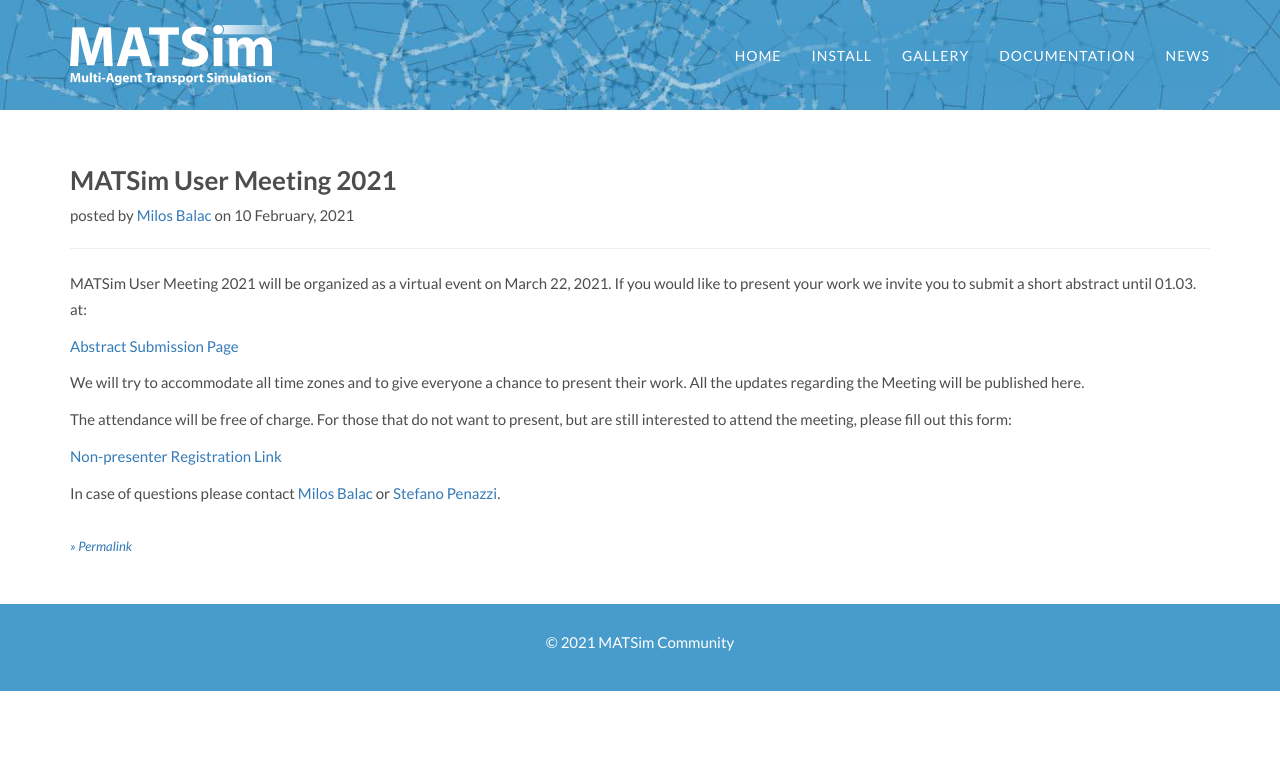
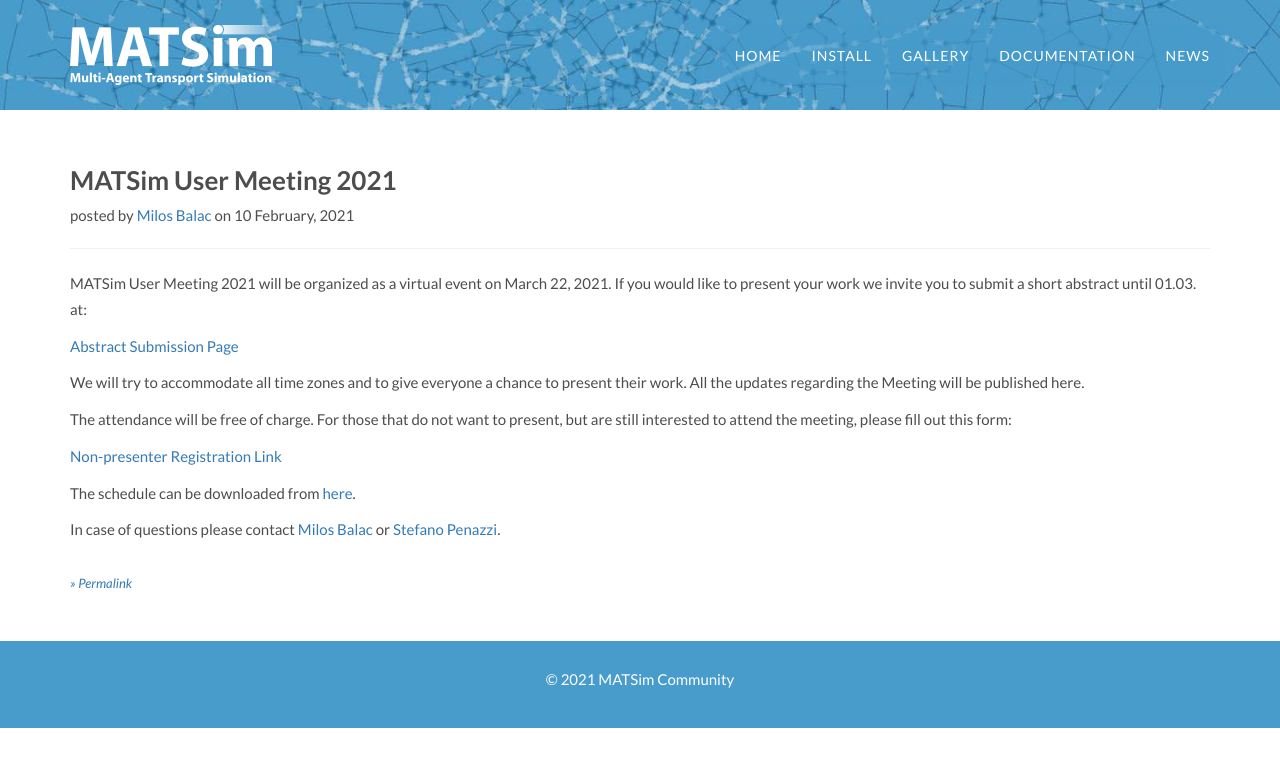
Before and after one commit to matsim-org/jekyll-website, a Jekyll site: the page built from _posts/2021-02-10-matsim-user-meeting-2021.md, in a window 1280 px wide. Shown: the top 767 px of the page. Built offline with Jekyll 4.4.1, drawn with Linux system fonts in a browser that asks for light colours; some web fonts are replaced.

Commit message:
Update 2021-02-10-matsim-user-meeting-2021.md
Adding the link to the schedule.

```diff
--- a/_posts/2021-02-10-matsim-user-meeting-2021.md
+++ b/_posts/2021-02-10-matsim-user-meeting-2021.md
@@ -15,4 +15,6 @@
 
 [Non-presenter Registration Link](https://forms.gle/dMAg9bevXFci6jCd9)
 
+The schedule can be downloaded from [here](https://matsim.atlassian.net/wiki/pages/viewpageattachments.action?pageId=1619689473&preview=/1619689473/1735393281/MUM_2021_schedule_final.pdf).
+
 In case of questions please contact [Milos Balac](mailto:milos.balac@ivt.baug.ethz.ch?subject=MUM2021) or [Stefano Penazzi](mailto:stefano.penazzi@ivt.baug.ethz.ch?subject=MUM2021).
```
